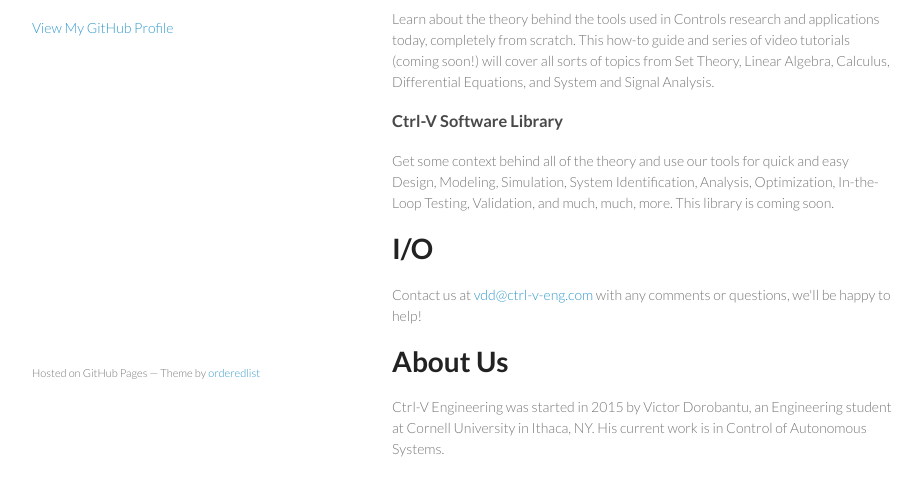
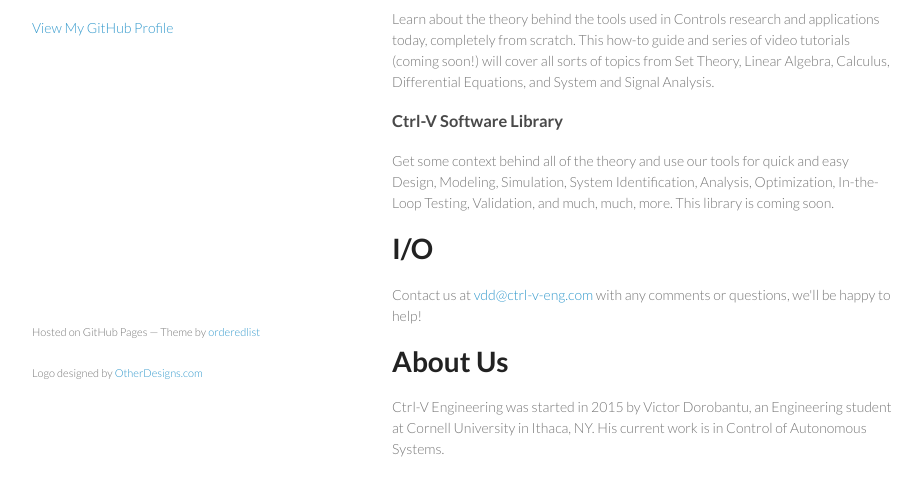
Before and after one commit to ctrl-v-eng/ctrl-v-eng.github.io, a plain HTML site: page index.html in a window 1280 px wide. Shown: the part 348-844 px from the top of the page, without its empty margins (178-1100 px from the left). Drawn offline with Linux system fonts and the light colour scheme.

Commit message:
Logo creds
Added logo credentials

```diff
--- a/index.html
+++ b/index.html
@@ -56,6 +56,7 @@
       </section>
       <footer>
         <p><small>Hosted on GitHub Pages &mdash; Theme by <a href="https://github.com/orderedlist">orderedlist</a></small></p>
+	<p><small>Logo designed by <a href="http://www.otherdesigns.com">OtherDesigns.com</a></small></p>
       </footer>
     </div>
     <script src="javascripts/scale.fix.js"></script>
```
